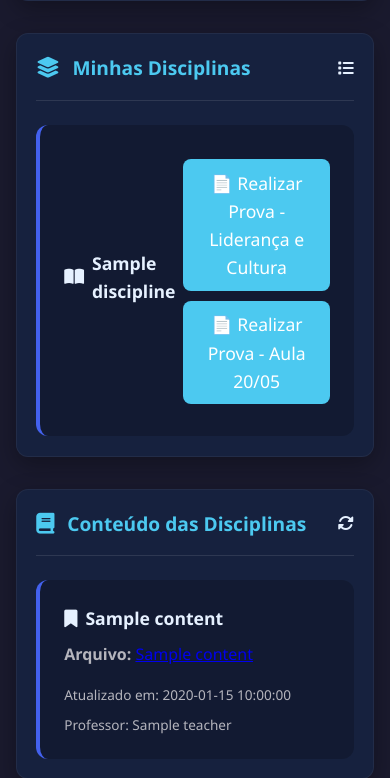
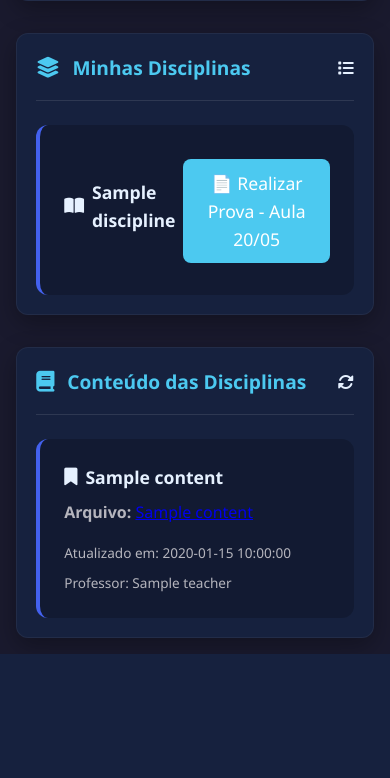
Before and after one commit to eleva2025/eleva2025, a Flask app: template templates/student_dashboard.html in a window 390 px wide. Shown: the part 823-1601 px from the top of the page. After the commit the page ends 1477 px from the top, so only its background shows below. Run offline with Flask 3, Linux system fonts and the light colour scheme; the template is opened without the code that fills it: most values are stand-ins (such as "Sample title", 1, 10 or a date in 2020).

Commit message:
retirada de prova

```diff
--- a/templates/student_dashboard.html
+++ b/templates/student_dashboard.html
@@ -319,6 +319,7 @@
             .btn-prova {
                 display: block;
                 width: 100%;
+                flex-direction: column
                 background: var(--accent-color);
                 color: white;
                 padding: 0.5rem 1rem;
@@ -513,9 +514,6 @@
             <span title="Prova respondida">✅</span>
         {% else %}
             <div class="provas-disponiveis">
-                <a href="{{ url_for('prova', disciplina_id=d.id) }}" class="btn-prova">
-                    📄 Realizar Prova - Liderança e Cultura
-                </a>
                 <a href="{{ url_for('prova2', disciplina_id=d.id) }}" class="btn-prova">
                     📄 Realizar Prova -  Aula 20/05
                 </a>
```
